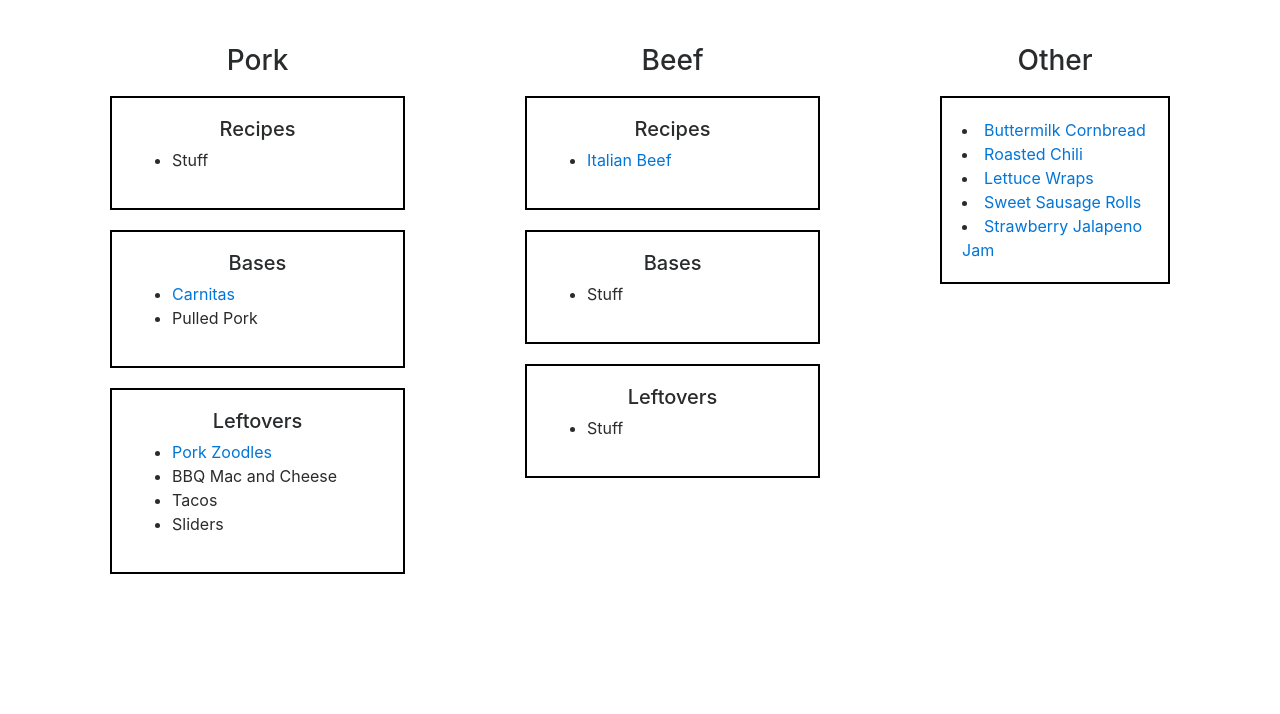
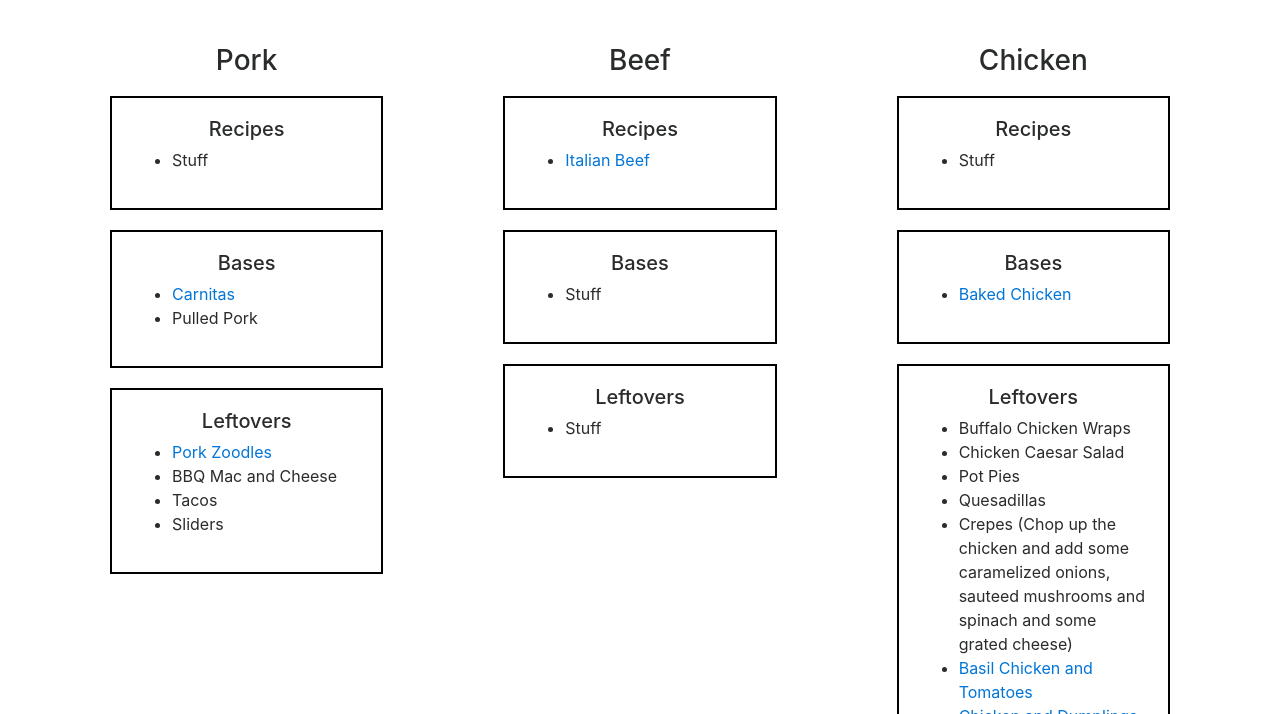
Before and after one commit to smith458/CookinSite, a plain HTML site: page index.html in a window 1280 px wide. Shown: the part 86-800 px from the top of the page. Drawn offline with nearby package versions, Linux system fonts and the light colour scheme; a script that the page names is missing.

Commit message:
Added Chicken Recipes

```diff
--- a/index.html
+++ b/index.html
@@ -10,7 +10,7 @@
     <body>
         <h1>Recipe Families</h1>
         <div class="wrapper">
-            <div class="pad" style="width:35%">
+            <div class="pad" style="width:30%">
                 <h3>Pork</h3>
                 <div class="pad outline">
                     <h5>Recipes</h5>
@@ -35,7 +35,7 @@
                     </ul>
                 </div>
             </div>
-            <div class="pad" style="width:35%">
+            <div class="pad" style="width:30%">
                 <h3>Beef</h3>
                 <div class="pad outline">
                     <h5>Recipes</h5>
@@ -56,6 +56,35 @@
                     </ul>
                 </div>
             </div>
+            <div class="pad" style="width:30%">
+                <h3>Chicken</h3>
+                <div class="pad outline">
+                    <h5>Recipes</h5>
+                    <ul>
+                        <li>Stuff</li>
+                    </ul>
+                </div>
+                <div class="pad outline">
+                    <h5>Bases</h5>
+                    <ul>
+                        <li><a href="https://www.gimmesomeoven.com/baked-chicken-breast/">Baked Chicken</a></li>
+                    </ul>
+                </div>
+                <div class="pad outline">
+                    <h5>Leftovers</h5>
+                    <ul>
+                        <li>Buffalo Chicken Wraps</li>
+                        <li>Chicken Caesar Salad</li>
+                        <li>Pot Pies</li>
+                        <li>Quesadillas</li>
+                        <li>Crepes (Chop up the chicken and add some caramelized onions, sauteed mushrooms and spinach and some grated cheese)</li>
+                        <li><a href="https://www.bhg.com/recipe/basil-chicken-and-tomatoes/">Basil Chicken and Tomatoes</a></li>
+                        <li><a href="https://www.budgetbytes.com/2013/10/slow-cooker-chicken-dumplings/">Chicken and Dumplings</a></li>
+                    </ul>
+                </div>
+            </div>
+        </div>
+        <div class="wrapper">
             <div class="pad" style="flex-grow:1">
                 <h3>Other</h3>
                 <div class="pad outline">
```
